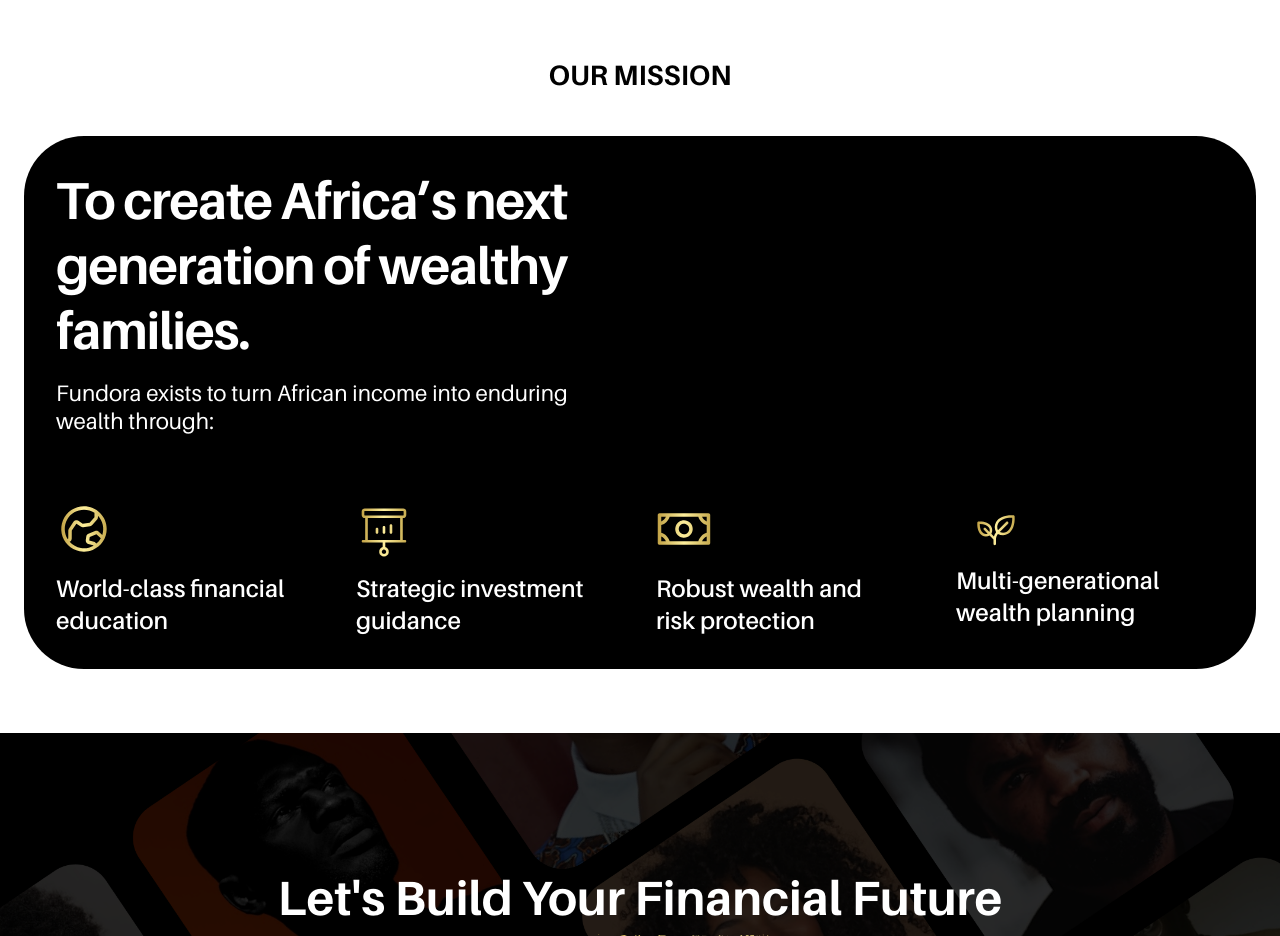
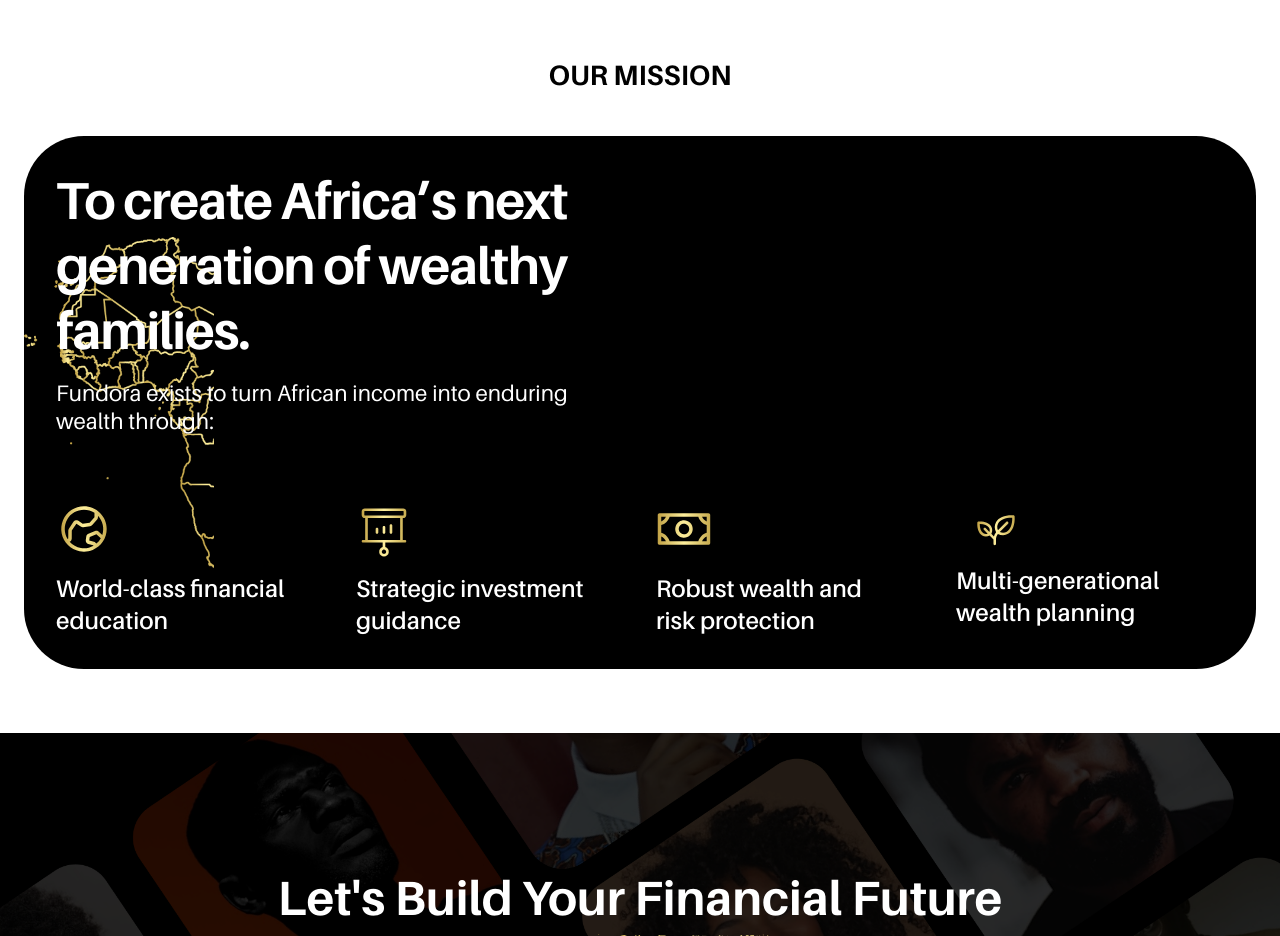
Before and after one commit to FundoraDev/fundora-website, a Next.js app: page /about in a window 1280 px wide. Shown: the part 780-1716 px from the top of the page. Built offline with nearby package versions, Linux system fonts and the light colour scheme; a web font is replaced by a local one.

Commit message:
Update About page: enhance background styling for the "Our Mission" section and adjust margin for improved layout consistency and visual appeal.

```diff
--- a/app/about/page.tsx
+++ b/app/about/page.tsx
@@ -105,10 +105,10 @@
           <h2 className="text-black font-bold text-[16px] md:text-[28px] uppercase">Our Mission</h2>
           {/* Africa's next generation */}
           <div
-            className="flex flex-col md:justify-center md:items-start gap-8 rounded-[20px] md:rounded-[60px] bg-black p-6 md:p-8 md:bg-left overflow-hidden"
+            className="flex flex-col md:justify-center md:items-start gap-8 rounded-[20px] md:rounded-[60px] bg-black p-6 md:p-8 md:bg-left overflow-hidden bg-[url('/images/our-mission-africa-mb.png')] bg-cover bg-no-repeat bg-size-[190px] bg-[right_60%]"
           >
             <div className="md:flex flex-col justify-center items-start md:items-start w-full space-y-4">
-              <div className="flex flex-col text-[32px] leading-tight tracking-tight font-bold justify-center items-start w-full md:w-auto md:justify-start text-left md:text-left md:text-[52px] text-white gap-[16px] md:mb-[50px]">
+              <div className="flex flex-col text-[32px] leading-tight tracking-tight font-bold justify-center items-start w-full md:w-auto md:justify-start text-left md:text-left md:text-[52px] text-white gap-[16px] mb-[50px]">
                 <p className="leading-tighter">
                   To create Africa’s <br className="md:hidden block" /> next <br className="hidden md:block" /> generation <br className="md:hidden block" /> of wealthy <br className="md:hidden block" /> <br className="hidden md:block" /> families.
                 </p>
```
